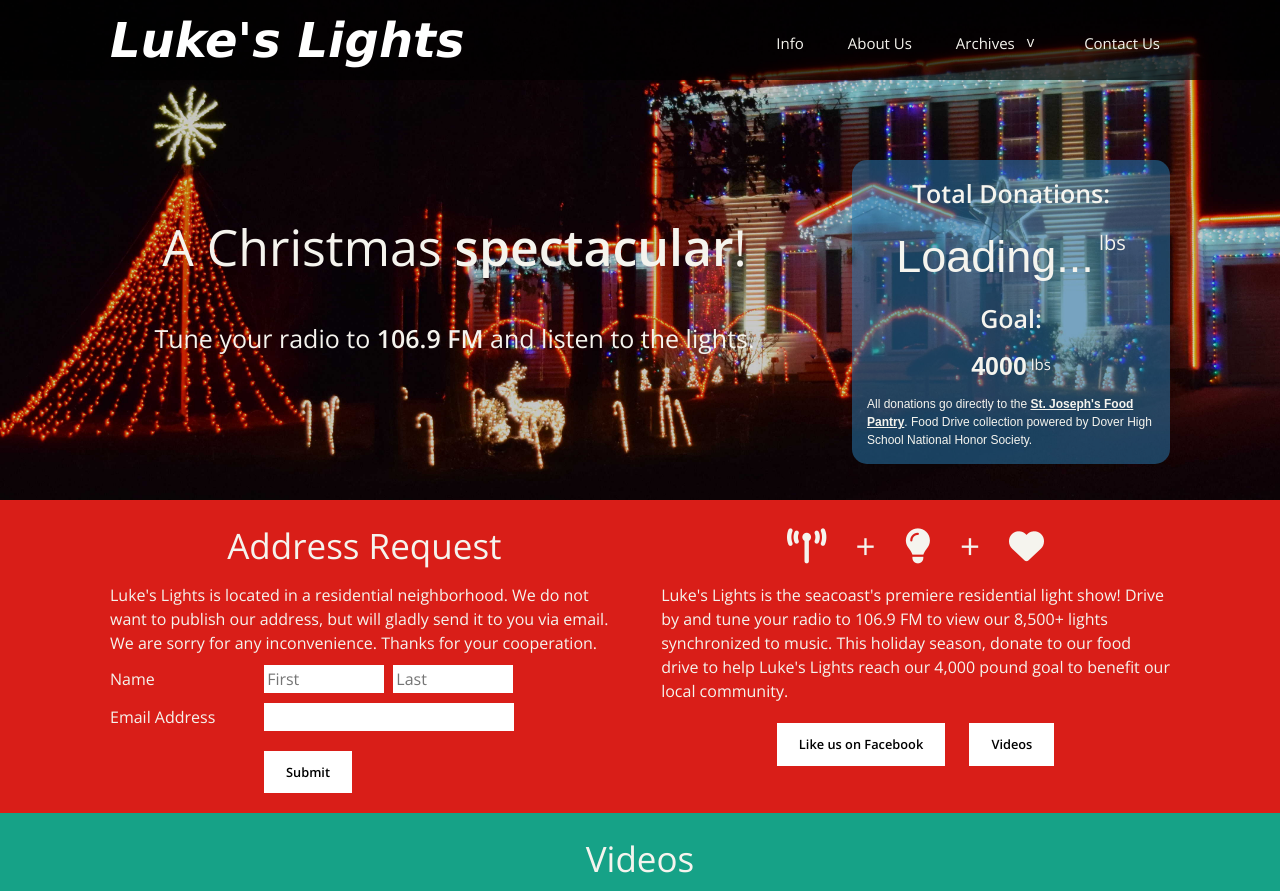
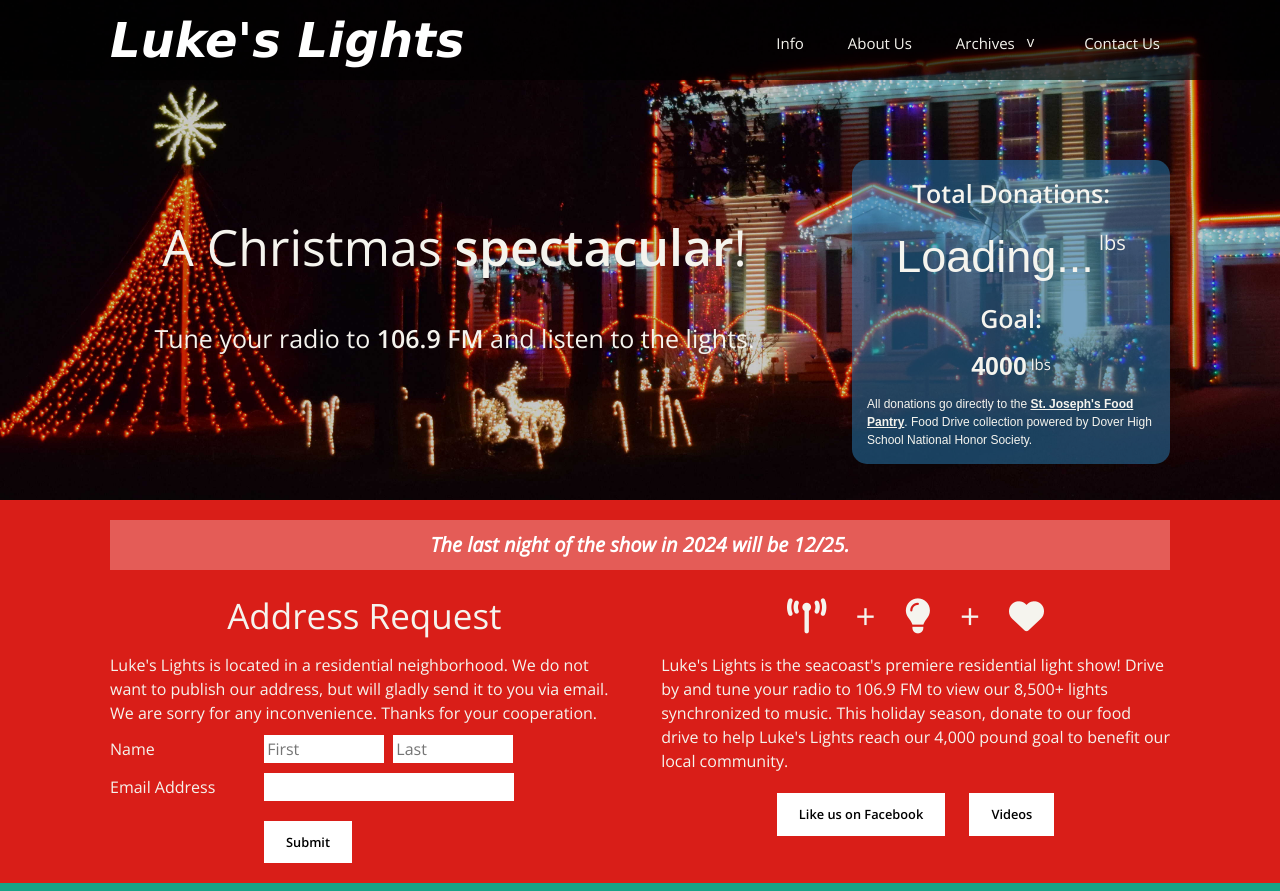
Before and after one commit to ldobson98/lukeslights, a Jekyll site: the page built from index.html, in a window 1280 px wide and 900 px high, cut to the strip 0-891 px from the top of the window. Built offline with Jekyll 4.4.1, drawn with Linux system fonts in a browser that asks for light colours; nearby versions of some CDN libraries; some web fonts are replaced.

Commit message:
Update index.html

```diff
--- a/index.html
+++ b/index.html
@@ -25,7 +25,7 @@ title: Home
 <div class="about section">
   <div class="wrap">
     <!-- <h4 class="warning" role="notice"><b>Thanks to the community's efforts we collected 5,762 pounds of food in 2019!!</b></h4> -->
-<!--     <h4 class="warning" role="notice"><b>12/17: Due to technical difficulties the show will not be operating tonight.</b></h4> -->
+ <h4 class="warning" role="notice"><b>The last night of the show in 2024 will be 12/25.</b></h4>
     <div class="left col1of2">
         <h2>Address Request</h2>
         <p>Luke's Lights is located in a residential neighborhood.  We do not want to publish our address, but will gladly send it to you via email.
```
